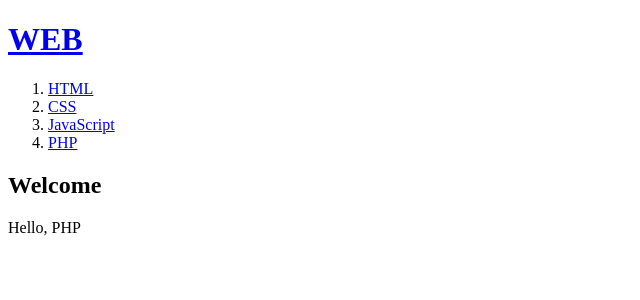
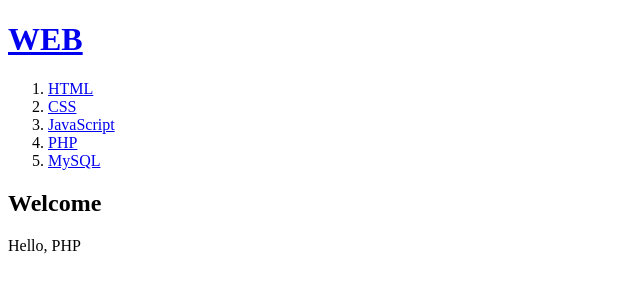
Before and after one commit to chihyeonWON/StudyingPHP, a PHP site: page /index.php in a window 1280 px wide. Shown: the top 300 px of the page, without its empty margins (0-640 px from the left). Run offline with PHP 8.4, Linux system fonts and the light colour scheme.

Commit message:
Add MySQL to list

```diff
--- a/index.php
+++ b/index.php
@@ -18,6 +18,9 @@
             </li>
             <li>
                 <a href="index.php?id=PHP">PHP</a>
+            </li>
+            <li>
+                <a href="index.php?id=MySQL">MySQL</a>
             </li>
         </ol>
         <h2>
```
Also changed, not shown: 1 other file.
